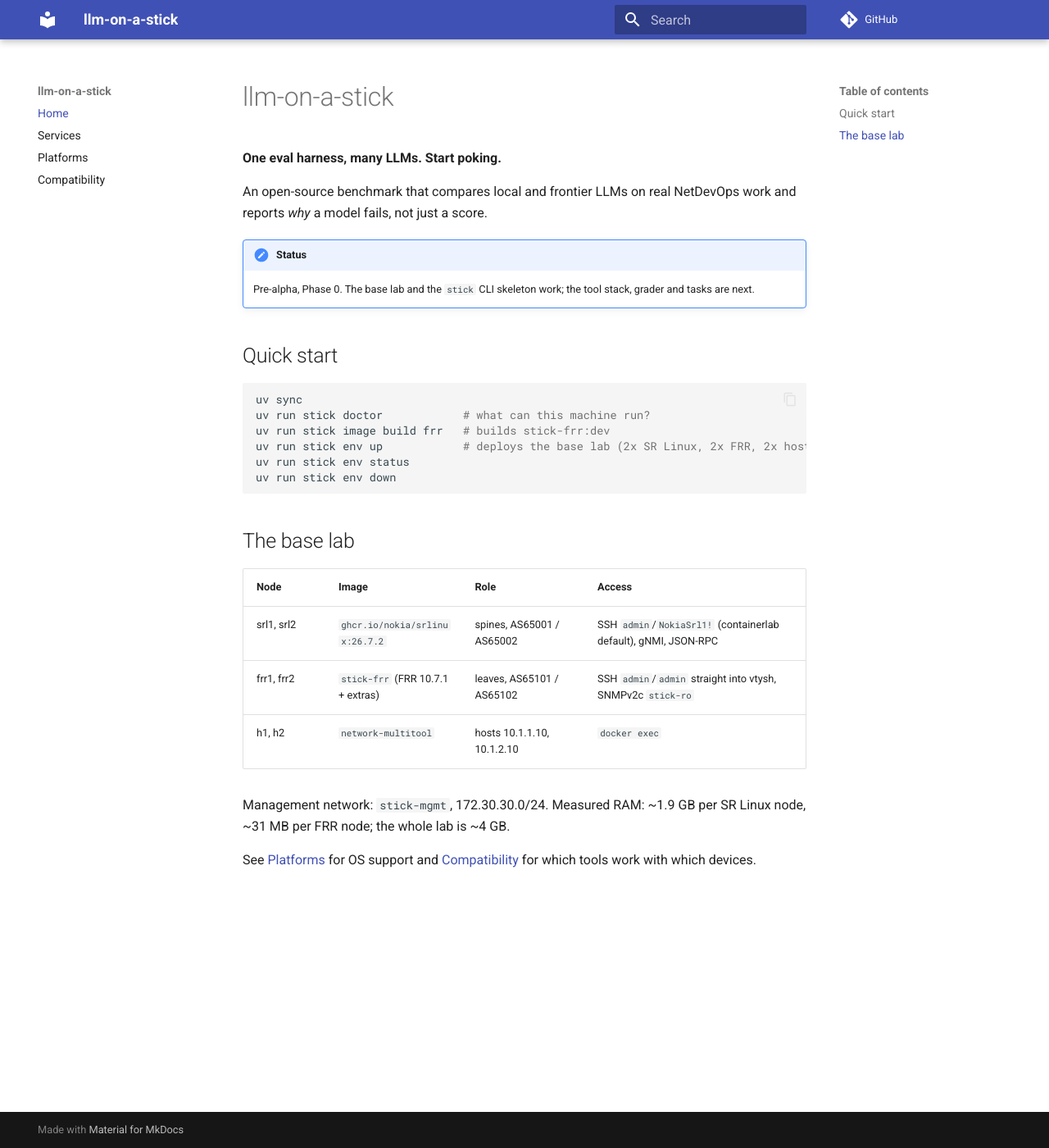
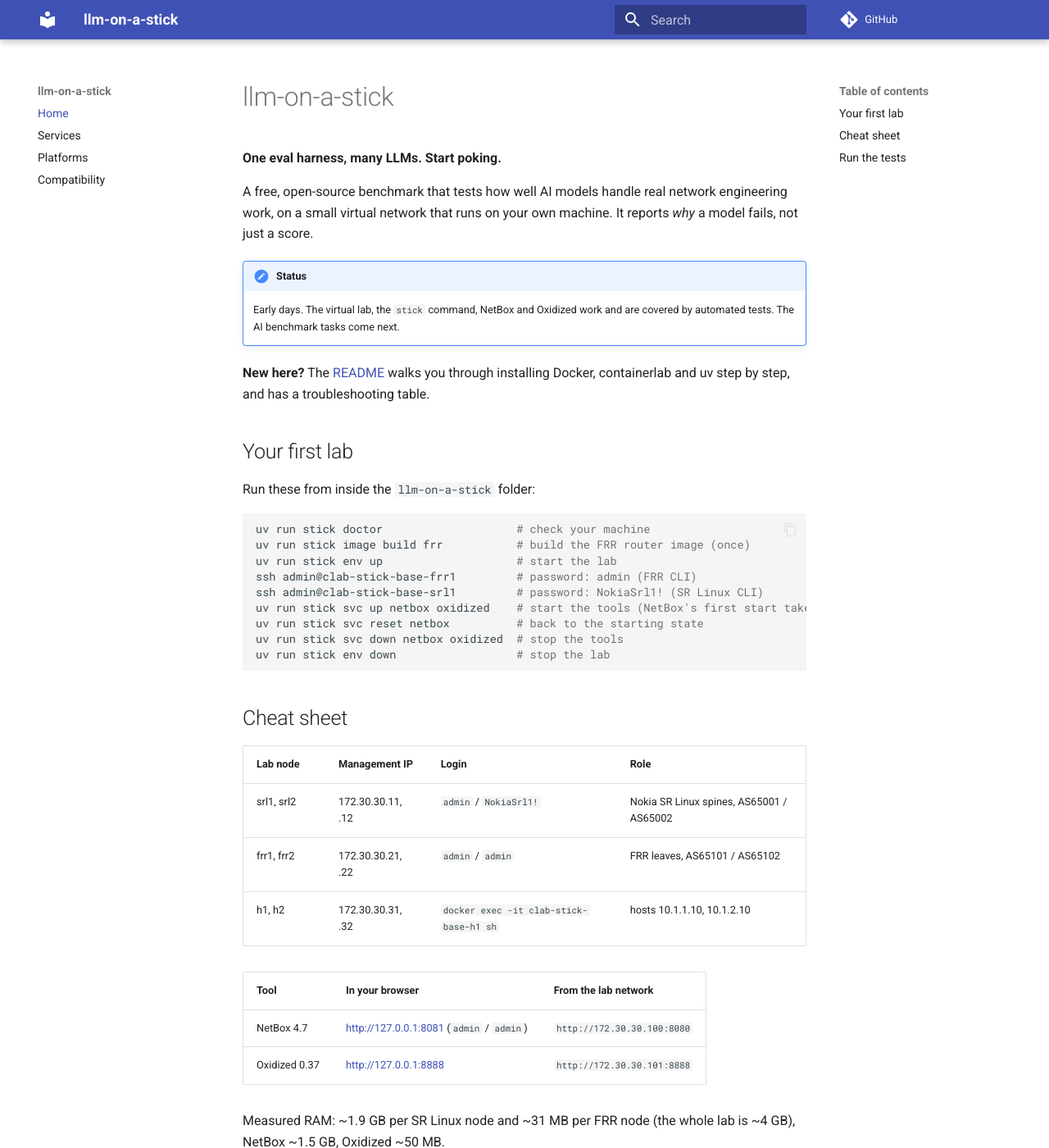
Before and after one commit to Jitter00/llm-on-a-stick, an MkDocs documentation site: the page built from docs/index.md, in a window 1280 px wide and 1400 px high. Shown: the whole window at 82% size. Built offline with MkDocs 1.6.1 and Material for MkDocs 9.7.7, drawn with Linux system fonts in a browser that asks for light colours; comment, search, counter and statistics services are not loaded; some of the changed text lies outside the part shown.

Commit message:
docs: rewrite README for network engineers new to Python tooling
- step-by-step install (Docker, containerlab, uv, the repo), each with
  "what this does" and "check it worked"
- "Your first lab": doctor, build, lab up, SSH into SR Linux and FRR, ping,
  NetBox and Oxidized in the browser, reset, clean up
- cheat sheet (nodes, IPs, logins, tool URLs, stick commands)
- "Run the tests yourself": quick tests vs lab tests, one area at a time,
  what success and failure look like
- troubleshooting table and glossary; docs/index.md mirrors the short version

Every command was run as written from a fresh clone.

Co-Authored-By: Claude Opus 5.5 <noreply@anthropic.com>

````diff
--- a/docs/index.md
+++ b/docs/index.md
@@ -2,33 +2,53 @@
 
 **One eval harness, many LLMs. Start poking.**
 
-An open-source benchmark that compares local and frontier LLMs on real NetDevOps work and reports *why* a model
-fails, not just a score.
+A free, open-source benchmark that tests how well AI models handle real network engineering work, on a small virtual
+network that runs on your own machine. It reports *why* a model fails, not just a score.
 
 !!! note "Status"
-    Pre-alpha, Phase 0. The base lab and the `stick` CLI skeleton work; the tool stack, grader and tasks are next.
+    Early days. The virtual lab, the `stick` command, NetBox and Oxidized work and are covered by automated tests.
+    The AI benchmark tasks come next.
 
-## Quick start
+**New here?** The [README](https://github.com/Jitter00/llm-on-a-stick#readme) walks you through installing Docker,
+containerlab and uv step by step, and has a troubleshooting table.
+
+## Your first lab
+
+Run these from inside the `llm-on-a-stick` folder:
 
 ```bash
-uv sync
-uv run stick doctor            # what can this machine run?
-uv run stick image build frr   # builds stick-frr:dev
-uv run stick env up            # deploys the base lab (2x SR Linux, 2x FRR, 2x hosts)
-uv run stick env status
-uv run stick env down
+uv run stick doctor                    # check your machine
+uv run stick image build frr           # build the FRR router image (once)
+uv run stick env up                    # start the lab
+ssh admin@clab-stick-base-frr1         # password: admin (FRR CLI)
+ssh admin@clab-stick-base-srl1         # password: NokiaSrl1! (SR Linux CLI)
+uv run stick svc up netbox oxidized    # start the tools (NetBox's first start takes ~2.5 min)
+uv run stick svc reset netbox          # back to the starting state
+uv run stick svc down netbox oxidized  # stop the tools
+uv run stick env down                  # stop the lab
 ```
 
-## The base lab
+## Cheat sheet
 
-| Node | Image | Role | Access |
+| Lab node | Management IP | Login | Role |
 |---|---|---|---|
-| srl1, srl2 | `ghcr.io/nokia/srlinux:26.7.2` | spines, AS65001 / AS65002 | SSH `admin`/`NokiaSrl1!` (containerlab default), gNMI, JSON-RPC |
-| frr1, frr2 | `stick-frr` (FRR 10.7.1 + extras) | leaves, AS65101 / AS65102 | SSH `admin`/`admin` straight into vtysh, SNMPv2c `stick-ro` |
-| h1, h2 | `network-multitool` | hosts 10.1.1.10, 10.1.2.10 | `docker exec` |
+| srl1, srl2 | 172.30.30.11, .12 | `admin` / `NokiaSrl1!` | Nokia SR Linux spines, AS65001 / AS65002 |
+| frr1, frr2 | 172.30.30.21, .22 | `admin` / `admin` | FRR leaves, AS65101 / AS65102 |
+| h1, h2 | 172.30.30.31, .32 | `docker exec -it clab-stick-base-h1 sh` | hosts 10.1.1.10, 10.1.2.10 |
 
-Management network: `stick-mgmt`, 172.30.30.0/24. Measured RAM: ~1.9 GB per SR Linux node, ~31 MB per FRR
-node; the whole lab is ~4 GB.
+| Tool | In your browser | From the lab network |
+|---|---|---|
+| NetBox 4.7 | <http://127.0.0.1:8081> (`admin` / `admin`) | `http://172.30.30.100:8080` |
+| Oxidized 0.37 | <http://127.0.0.1:8888> | `http://172.30.30.101:8888` |
 
-See [Platforms](platforms.md) for OS support and [Compatibility](compatibility.md) for which tools work with which
-devices.
+Measured RAM: ~1.9 GB per SR Linux node and ~31 MB per FRR node (the whole lab is ~4 GB), NetBox ~1.5 GB,
+Oxidized ~50 MB.
+
+## Run the tests
+
+```bash
+uv run pytest            # quick tests, a few seconds, no lab needed
+uv run pytest -m lab -v  # lab tests: builds the lab, starts NetBox and Oxidized (~3 min)
+```
+
+More: [Services](services.md) · [Platforms](platforms.md) · [Compatibility](compatibility.md)
````
Also changed, not shown: README.md (+246 -39 lines).
